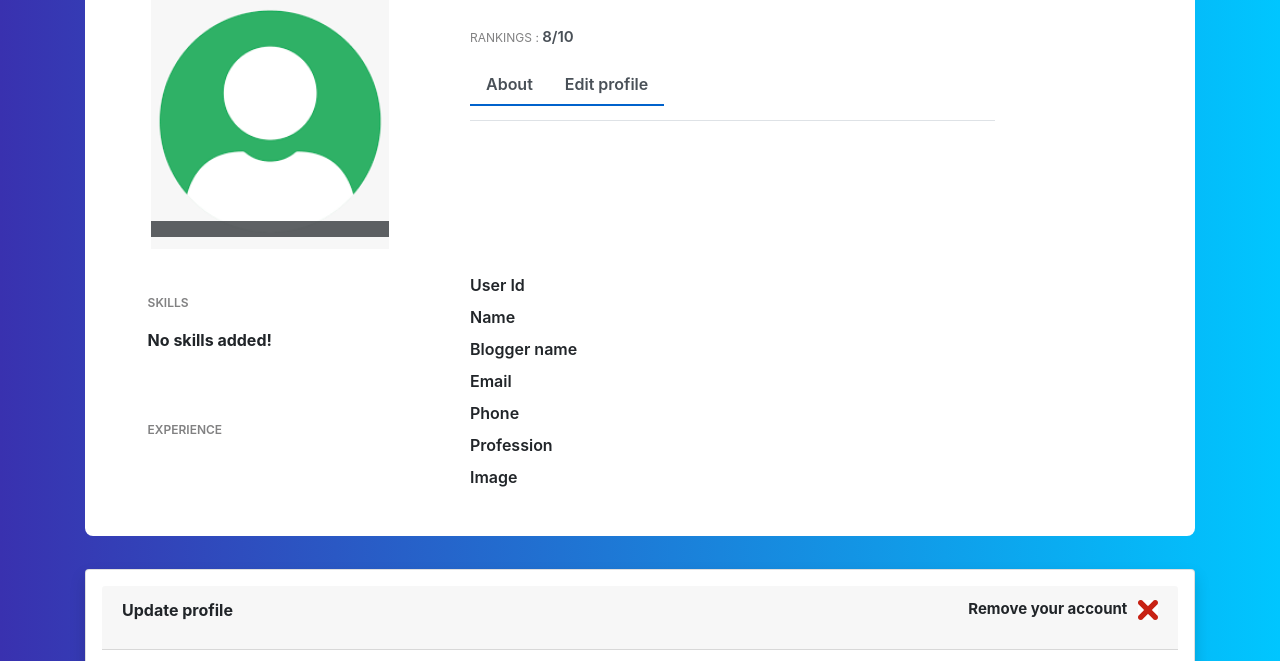
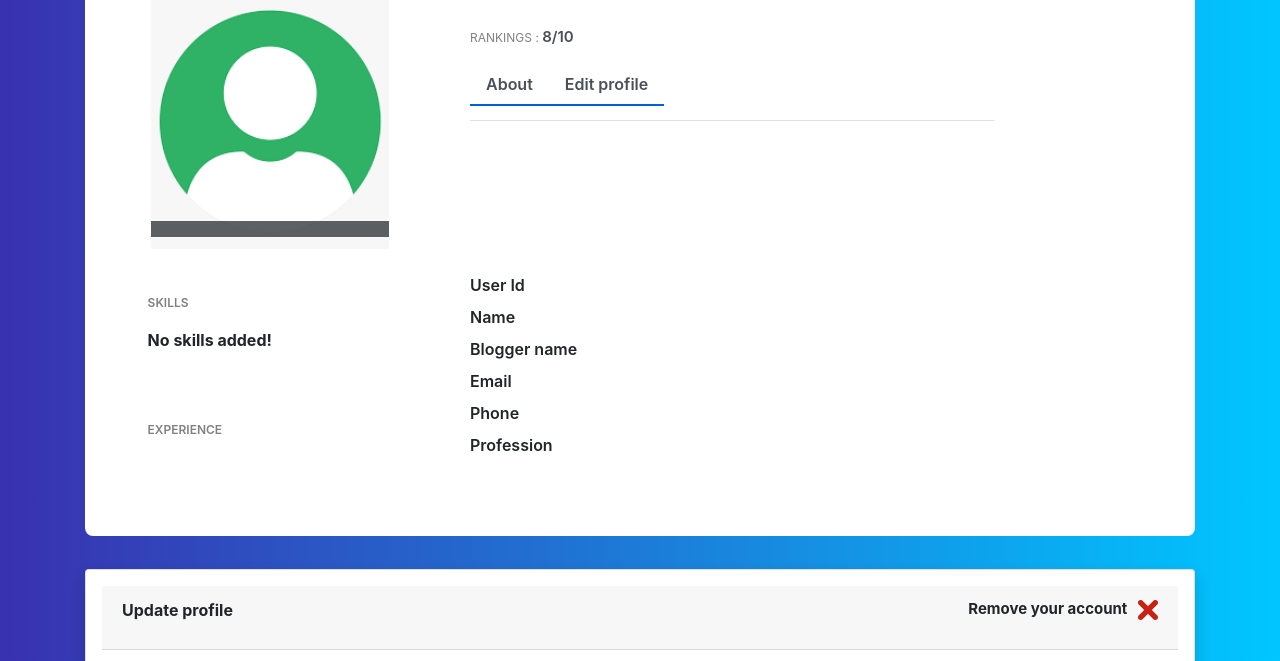
Before and after one commit to Vishuvrm/Blogger, a Flask app: template application/templates/dashboard.html in a window 1280 px wide. Shown: the part 260-921 px from the top of the page. Run offline with Flask 2, Linux system fonts and the light colour scheme; the template is opened without the code that fills it: values that come from a table or form of the project are taken from there, others are empty; some libraries are stand-ins or nearby versions.

Commit message:
modified profile.html

```diff
--- a/application/templates/profile.html
+++ b/application/templates/profile.html
@@ -210,14 +210,14 @@
                                                 <p>{{current_user.profession}}</p>
                                             </div>
                                         </div>
-                                        <div class="row">
-                                            <div class="col-md-6">
-                                                <label>Image</label>
-                                            </div>
-                                            <div class="col-md-6">
-                                                <p>{{current_user.profile_pic}}</p>
-                                            </div>
-                                        </div>
+<!--                                        <div class="row">-->
+<!--                                            <div class="col-md-6">-->
+<!--                                                <label>Image</label>-->
+<!--                                            </div>-->
+<!--                                            <div class="col-md-6">-->
+<!--                                                <p>{{current_user.profile_pic}}</p>-->
+<!--                                            </div>-->
+<!--                                        </div>-->
                             </div>
                             <div class="tab-pane fade" id="profile" role="tabpanel" aria-labelledby="profile-tab">
                                         <div class="row">
```
